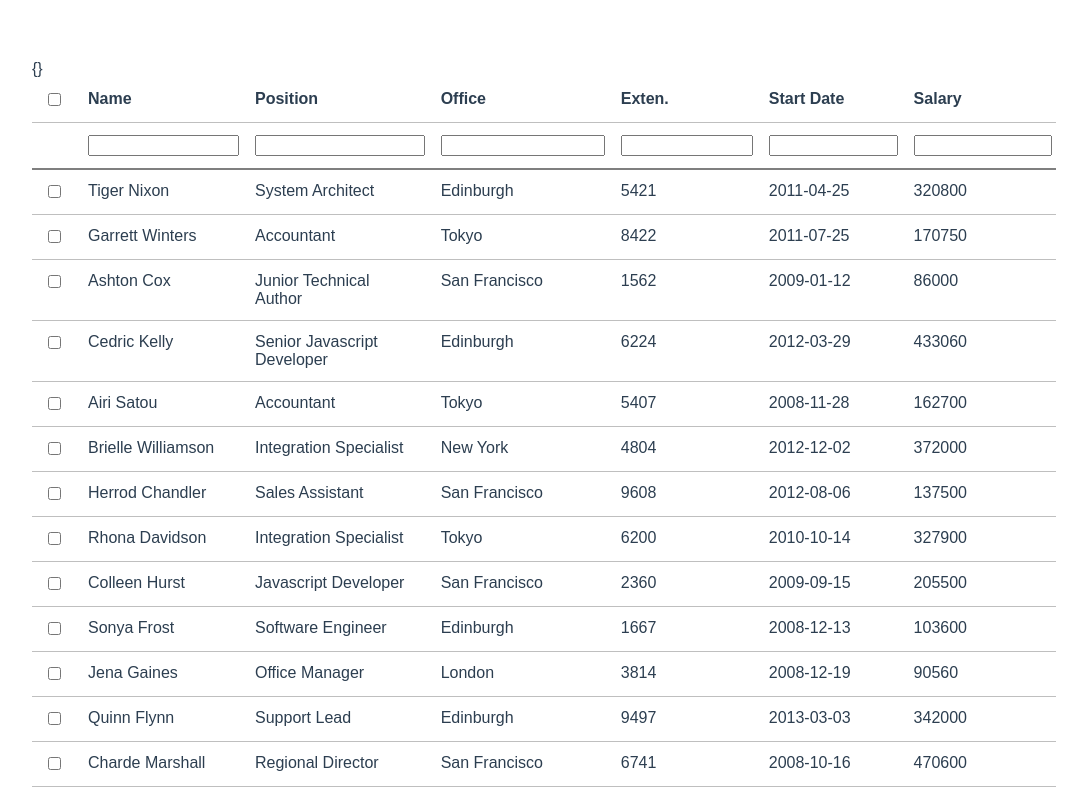
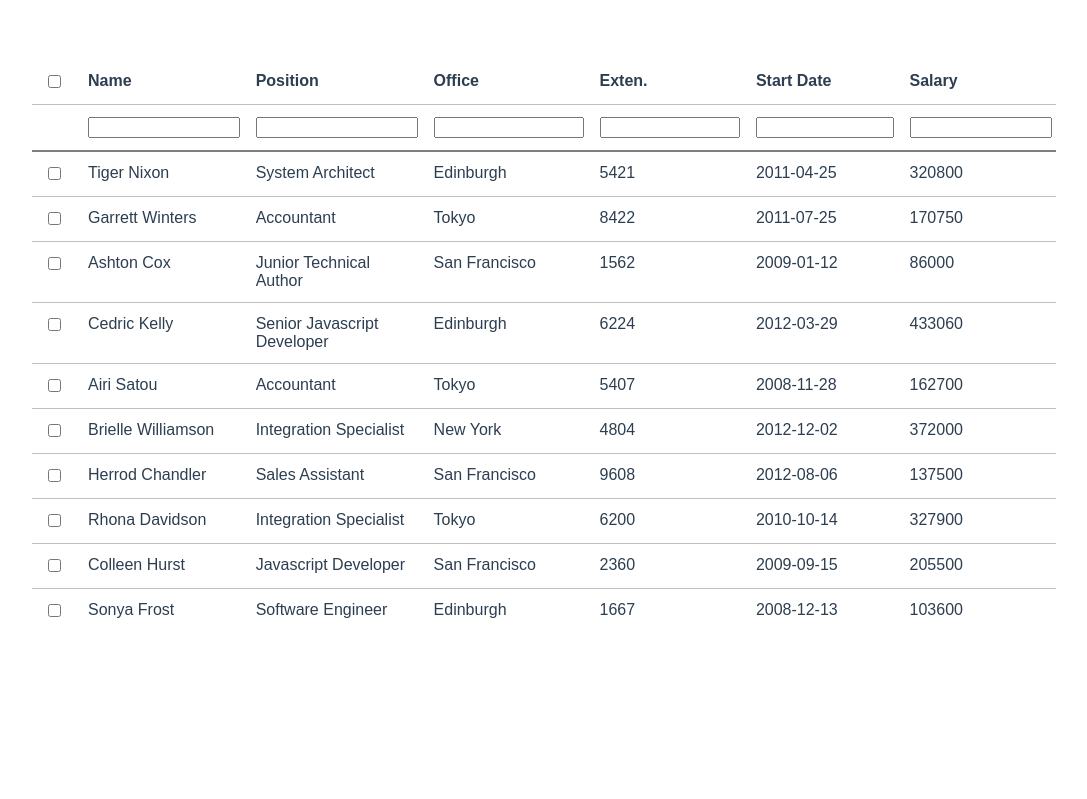
Before and after one commit to tedirghazali/datatable, a Vue app: page / in a window 1280 px wide. Shown: the top 799 px of the page, without its empty margins (96-1183 px from the left). Built offline with nearby package versions, Linux system fonts and the light colour scheme.

Commit message:
imporiving paginate helper

```diff
--- a/src/vue/App.vue
+++ b/src/vue/App.vue
@@ -1,6 +1,6 @@
 <script setup lang="ts">
 import { ref } from 'vue'
-import TableData from './components/TableData.vue'
+import TedirTable from './components/TedirTable.vue'
 import rawEntries from './assets/raw-entries.js'
 
 const columns = [
@@ -12,20 +12,10 @@ const columns = [
   { prop: 'startdate', text: 'Start Date', type: 'text', filter: true },
   { prop: 'salary', text: 'Salary', type: 'text', filter: true }
 ]
-
-const checks = ref([])
-const filters = ref({})
-const checkedRows = (rows: any[]) => {
-  checks.value = rows
-}
-const filterColumns = (columns: any) => {
-  filters.value = columns
-}
 </script>
 
 <template>
-  {{ filters }}
-  <TableData :columns="columns" :entries="rawEntries" @checklist="checkedRows" :filter="true" @filter="filterColumns" />
+  <TedirTable :columns="columns" :entries="rawEntries" :filter="true" />
 </template>
 
 <style>
--- /dev/null
+++ b/src/vue/components/TedirTable.vue
@@ -0,0 +1,38 @@
+<script setup lang="ts">
+import { ref, toRef } from 'vue'
+import TableData from './TableData.vue'
+import usePaginate from '../composables/usePaginate'
+
+const props = defineProps<{
+  columns: Array<any>,
+  filter?: boolean,
+  entries: Array<any>,
+  footers?: Array<any[]>,
+}>()
+
+const emit = defineEmits<{
+  (e: 'checklist', rows: any[]): void,
+  (e: 'filter', columns: any): void
+}>()
+
+const getLimitPerPage = ref<number>(10)
+const getCurrentPage = ref<number>(1)
+const getEllipsis = ref<number>(2)
+
+const { getOffset, getPages, paginatedEntries, getPagination } = usePaginate(toRef(props, 'entries'), getLimitPerPage, getCurrentPage, getEllipsis)
+
+const checks = ref<any[]>([])
+const filters = ref<any>({})
+const checkedRows = (rows: any[]) => {
+  checks.value = rows
+  emit('checklist', checks.value)
+}
+const filterColumns = (columns: any) => {
+  filters.value = columns
+  emit('filter', filters.value)
+}
+</script>
+
+<template>
+  <TableData :columns="columns" :entries="paginatedEntries" @checklist="checkedRows" :filter="filter" @filter="filterColumns" />
+</template>
--- a/src/vue/composables/usePaginate.ts
+++ b/src/vue/composables/usePaginate.ts
@@ -53,4 +53,11 @@ export default function usePaginate(getEntries: Ref<any[]>, getLimitPerPage: Ref
     }
     return filterMax
   })
+
+  return {
+    getOffset,
+    getPages,
+    paginatedEntries,
+    getPagination
+  }
 }
--- a/vite-vue-config.ts
+++ b/vite-vue-config.ts
@@ -21,8 +21,8 @@ export default defineConfig(({ command, mode }) => {
       build: {
         lib: {
           entry: 'src/vue/lib.ts',
-          name: 'DataTableVue',
-          fileName: (format) => `datatable-vue.${format}.js`
+          name: 'TedirTable',
+          fileName: (format) => `tedir-table-vue.${format}.js`
         },
         rollupOptions: {
           external: ['vue'],
```
Also changed, not shown: package.json (+7 -7 lines), 1 other file (tests, documents, lock files or other folders).
